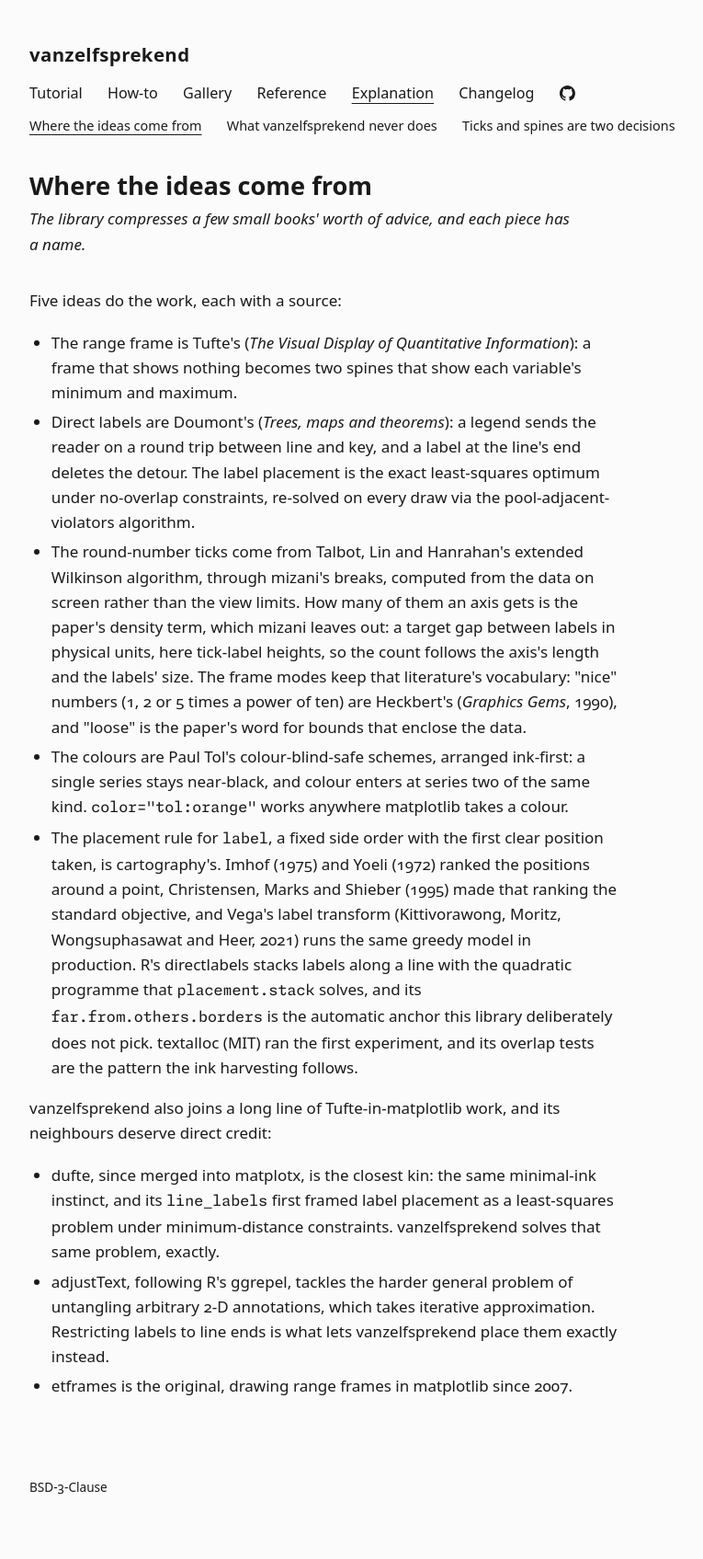
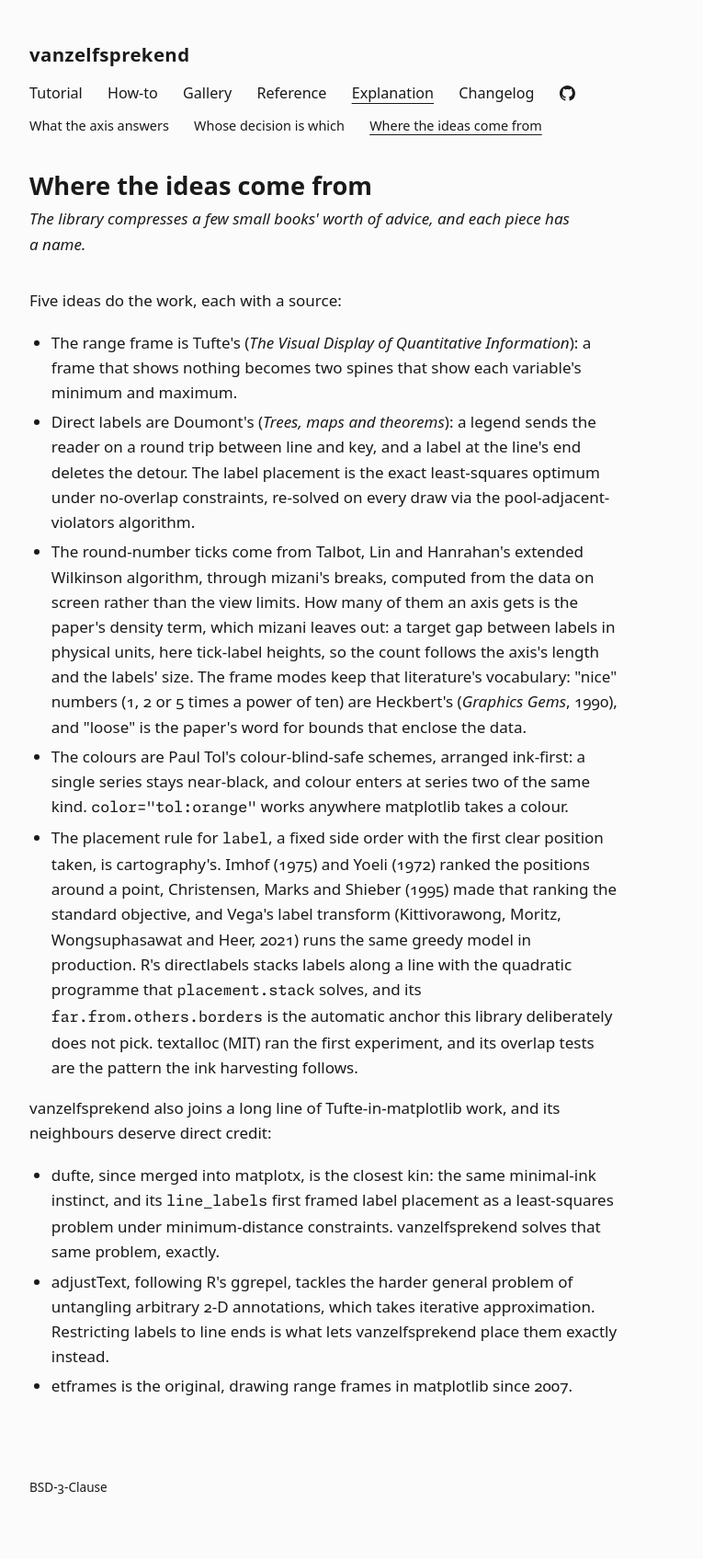
Before and after one commit to jpweytjens/vanzelfsprekend, an MkDocs documentation site: the page built from docs/explanation/ideas.md, in a window 1280 px wide. Shown: the whole page at 92% size, without its empty margins (36-801 px from the left). Built offline with MkDocs 1.6.1, drawn with Linux system fonts in a browser that asks for light colours; some web fonts are replaced.

Commit message:
docs(explanation): split into axis and decisions
The boundary page and the two-decisions page answered one question
from two sides, whose decision each part of the figure is, and the
section had nothing on what the furniture is for. Two pages now:
the axis page opens with Doumont's questions a graph answers and
shows the ticks carrying the answer in one graph and a shared scale
carrying the comparison across graphs; the decisions page keeps the
three tiers, marks yours, furniture the library's in two decisions,
meaning yours. The ideas page stays as the credits. The two old
pages were deleted one commit earlier by mistake.

Claude-Session: https://claude.ai/code/session_01PDE2DTTGJPkotawfyv3M7U

```diff
--- a/mkdocs.yml
+++ b/mkdocs.yml
@@ -74,7 +74,7 @@ nav:
       - Style: reference/style.md
       - Registration: reference/registration.md
   - Explanation:
+      - What the axis answers: explanation/axis.md
+      - Whose decision is which: explanation/decisions.md
       - Where the ideas come from: explanation/ideas.md
-      - What vanzelfsprekend never does: explanation/boundary.md
-      - Ticks and spines are two decisions: explanation/frame-modes.md
   - Changelog: changelog.md
```
Also changed, not shown: README.md (+1 -1 lines), docs/explanation/axis.md (added, +23 -0 lines), docs/explanation/decisions.md (added, +31 -0 lines), docs/index.md (+1 -1 lines).
